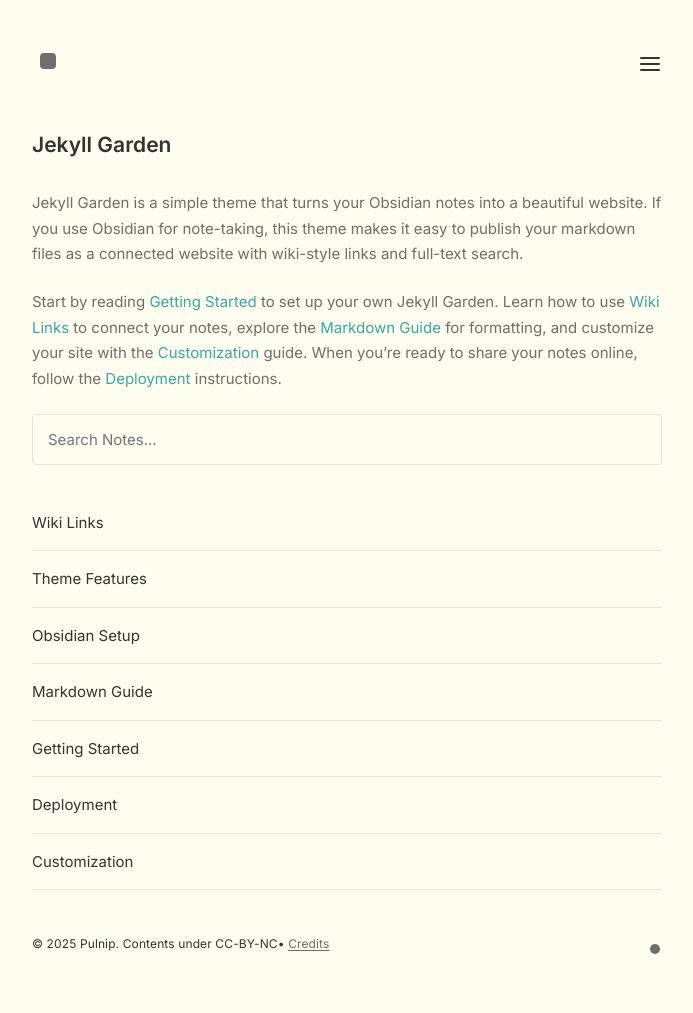
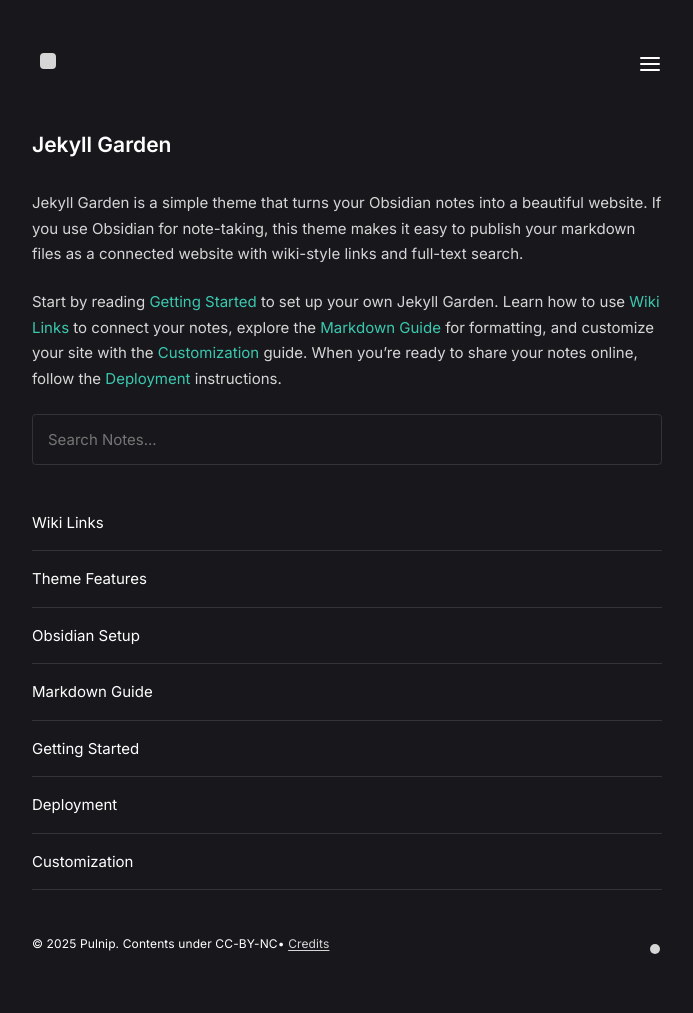
Before and after one commit to pulnip/pulnip.github.io, a Jekyll site: the page built from pages/index.md, in a window 1280 px wide. Shown: the whole page, without its empty margins (293-986 px from the left). Built offline with Jekyll 4.4.1, drawn with Linux system fonts in a browser that asks for light colours.

Commit message:
set dark-mode as default

```diff
--- a/_includes/Footer.html
+++ b/_includes/Footer.html
@@ -33,7 +33,7 @@
   }
 
   themeToggle.addEventListener('click', function() {
-    const isDark = root.getAttribute('data-theme') === 'dark';
-    setTheme(isDark ? 'light' : 'dark');
+    const isLight = root.getAttribute('data-theme') === 'light';
+    setTheme(isLight ? 'dark' : 'light');
   });
 </script>
--- a/assets/css/style.css
+++ b/assets/css/style.css
@@ -1,12 +1,12 @@
 @import url('https://fonts.googleapis.com/css2?family=Inter:wght@400;600&display=swap');
 
 :root {
-  --bg: rgb(255, 252, 240);
-  --bg2: rgb(242, 240, 229);
-  --text: #6f6e69;
-  --title: #343331;
-  --brand: rgb(58, 169, 159);
-  --border: rgb(230, 228, 217);
+  --bg: #18181c;
+  --bg2: #23232a;
+  --text: #d6d6d6;
+  --title: #fff;
+  --brand: #3ac9b0;
+  --border: #33343a;
 
   --font: "Inter", sans-serif;
   --weight-medium: 400;
@@ -30,13 +30,13 @@
 }
 
 /* Dark theme variables */
-[data-theme="dark"] {
-  --bg: #18181c;
-  --bg2: #23232a;
-  --text: #d6d6d6;
-  --title: #fff;
-  --brand: #3ac9b0;
-  --border: #33343a;
+[data-theme="light"] {
+  --bg: #fffcf0;
+  --bg2: #f2f0e5;
+  --text: #6f6e69;
+  --title: #343331;
+  --brand: #3aa99f;
+  --border: #e6e4d9;
 }
 
 html, body {
```
